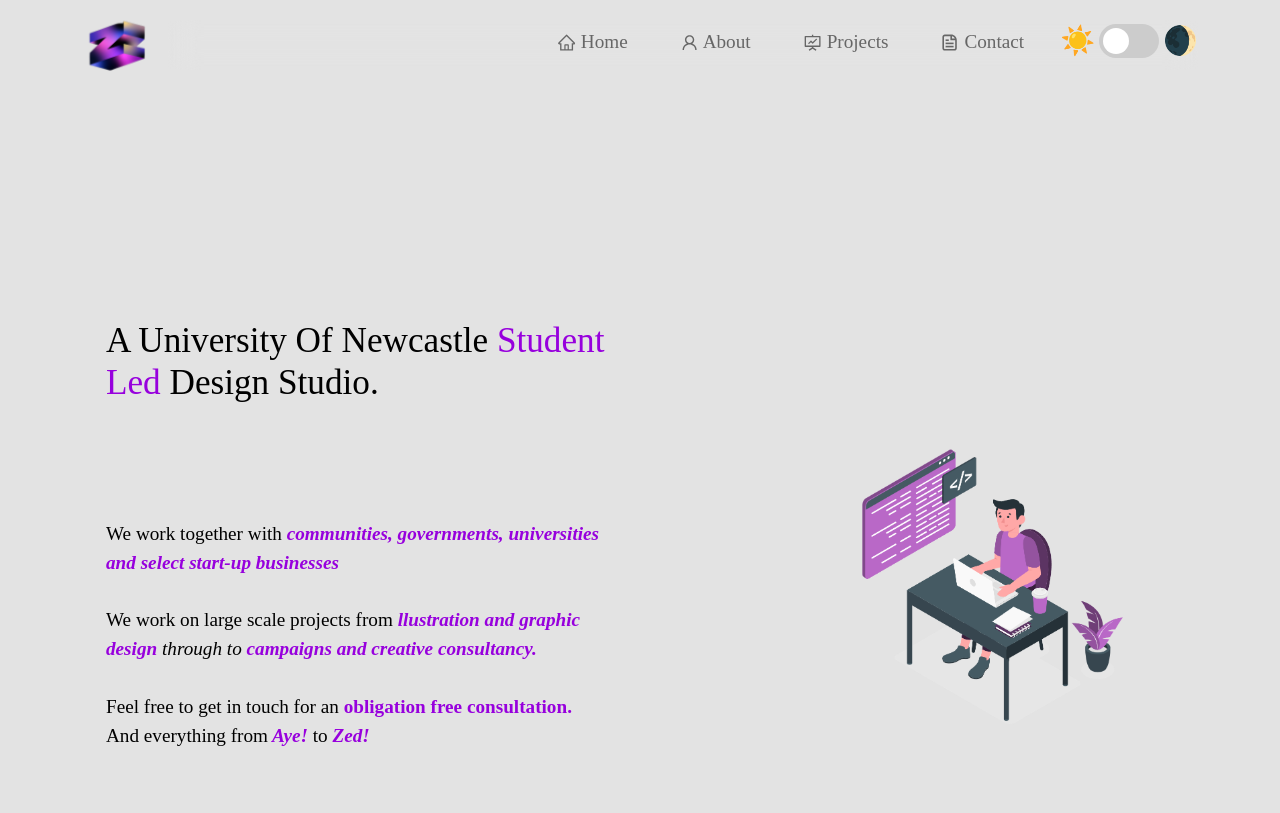
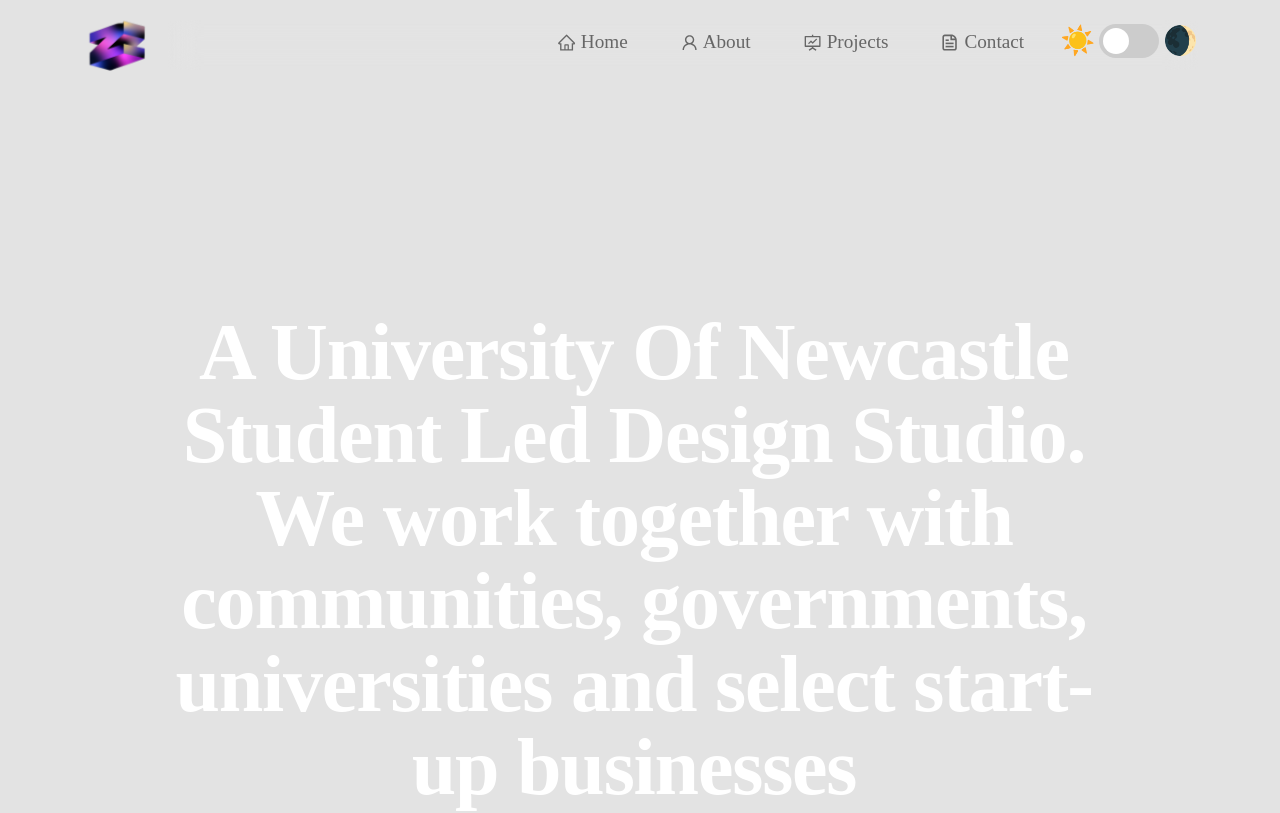
Before and after one commit to OudomMunint/StudioZed-ReactJS, a React (Create React App) app: page /about in a window 1280 px wide. Shown: the top 813 px of the page. Built offline with nearby package versions, Linux system fonts and the light colour scheme; a web font is replaced by a local one.

Commit message:
Use scroll trigger component for about page content.

```diff
--- a/src/components/Home/Home2.js
+++ b/src/components/Home/Home2.js
@@ -4,6 +4,7 @@ import Student from "../../Assets/home-main.svg"
 import Tilt from "react-parallax-tilt";
 import carl from "../../Assets/carl.svg"
 import simone from "../../Assets/simone.svg"
+import ScrollTrigger from "../About/ScrollTrigger";
 
 import {
   // AiFillGithub,
@@ -22,7 +23,7 @@ function Home2() {
     <Container fluid className="home-about-section" id="about">
       <Container>
         <Row>
-          <Col md={8} className="home-about-description">
+          {/* <Col md={8} className="home-about-description">
 
             <h1 className="home2H1" style={{ fontSize: "2.2em", width: "500px", textAlign: "left"  }}>
               A University Of Newcastle <span className="purple"> Student Led </span> Design Studio.
@@ -61,7 +62,9 @@ function Home2() {
             <Tilt>
               <img src={Student} className="img-fluid" alt="avatar" style={{ minHeight: "450px" }}/>
             </Tilt>
-          </Col>
+          </Col> */}
+          <ScrollTrigger/>
+
         </Row>
       </Container>
       {/* about end */}
```
